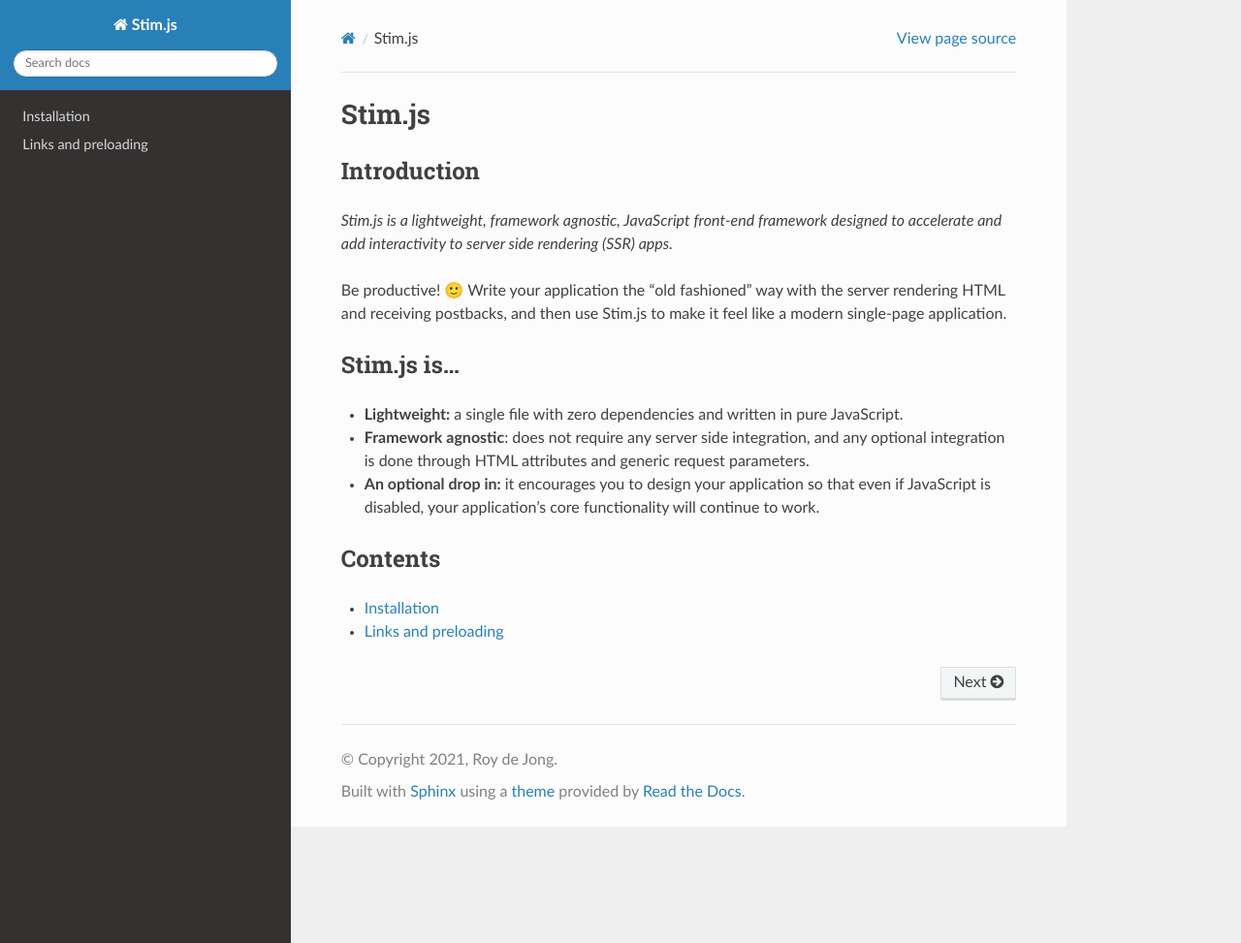
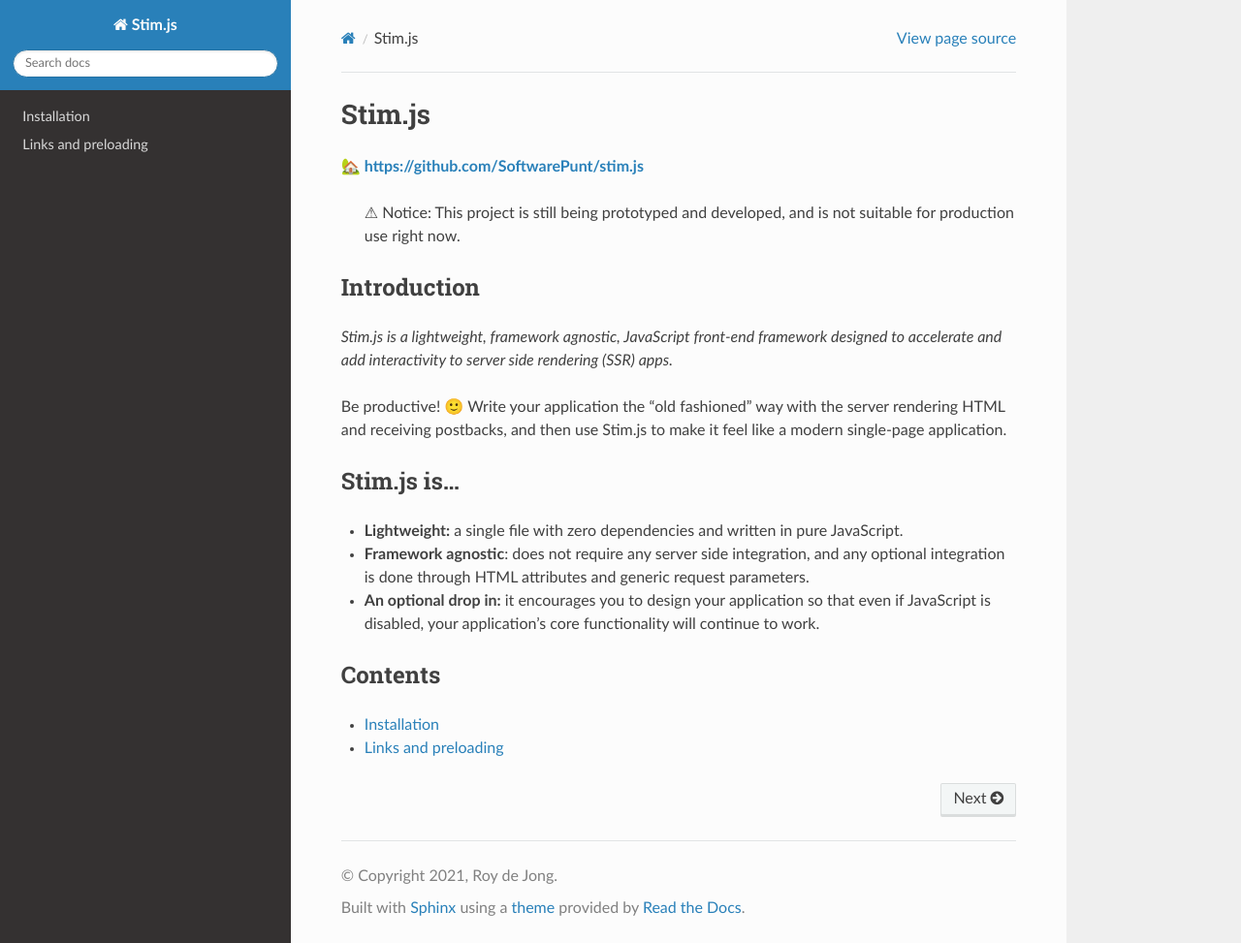
Before and after one commit to SoftwarePunt/stim.js, a Sphinx documentation site: the page built from docs/source/index.md, in a window 1280 px wide and 973 px high. Shown: the whole window at 97% size. Built offline with Sphinx 7.4.7 and the Read the Docs theme 2.0.0, drawn with Linux system fonts in a browser that asks for light colours.

```diff
--- a/docs/source/index.md
+++ b/docs/source/index.md
@@ -1,4 +1,8 @@
 # Stim.js
+
+🏡 [**https://github.com/SoftwarePunt/stim.js**](https://github.com/SoftwarePunt/stim.js)
+
+> ⚠ Notice: This project is still being prototyped and developed, and is not suitable for production use right now.
 
 ## Introduction
 *Stim.js is a lightweight, framework agnostic, JavaScript front-end framework designed to accelerate and add interactivity to server side rendering (SSR) apps.*
```
Also changed, not shown: README.md (+2 -0 lines), docs/source/installation.md (+1 -1 lines), package.json (+5 -4 lines).
